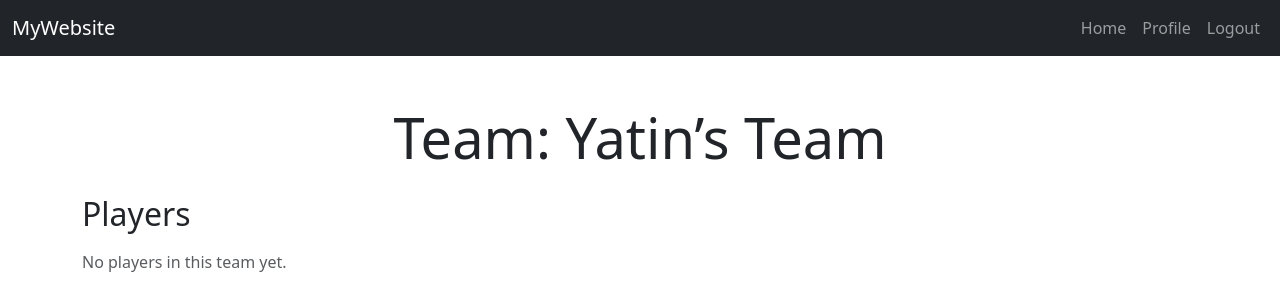
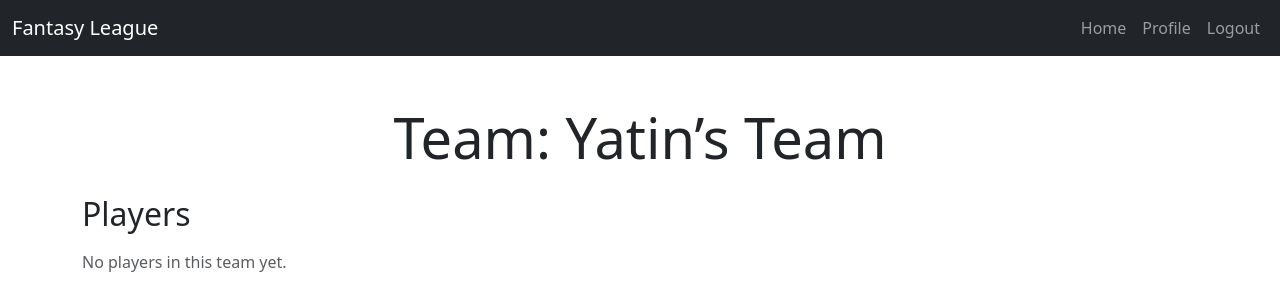
Before and after one commit to jonasdao808/fantasy_league, a Flask app: template templates/team.html in a window 1280 px wide. Shown: the top 296 px of the page. Run offline with Flask 3, Linux system fonts and the light colour scheme; the template is opened without the code that fills it: values that come from a table or form of the project are taken from there, others are empty; data comes from the database, SQL or seed files in the repository; parts of the project's set-up code (start-up, migrations or seed data) failed here and were passed over.

Commit message:
Update team.html
fixed navbar title

```diff
--- a/templates/team.html
+++ b/templates/team.html
@@ -11,7 +11,7 @@
     <!-- Navbar -->
     <nav class="navbar navbar-expand-lg navbar-dark bg-dark">
         <div class="container-fluid">
-            <a class="navbar-brand" href="{{ url_for('home') }}">MyWebsite</a>
+            <a class="navbar-brand" href="{{ url_for('home') }}">Fantasy League</a>
             <button class="navbar-toggler" type="button" data-bs-toggle="collapse" data-bs-target="#navbarNav" aria-controls="navbarNav" aria-expanded="false" aria-label="Toggle navigation">
                 <span class="navbar-toggler-icon"></span>
             </button>
```
